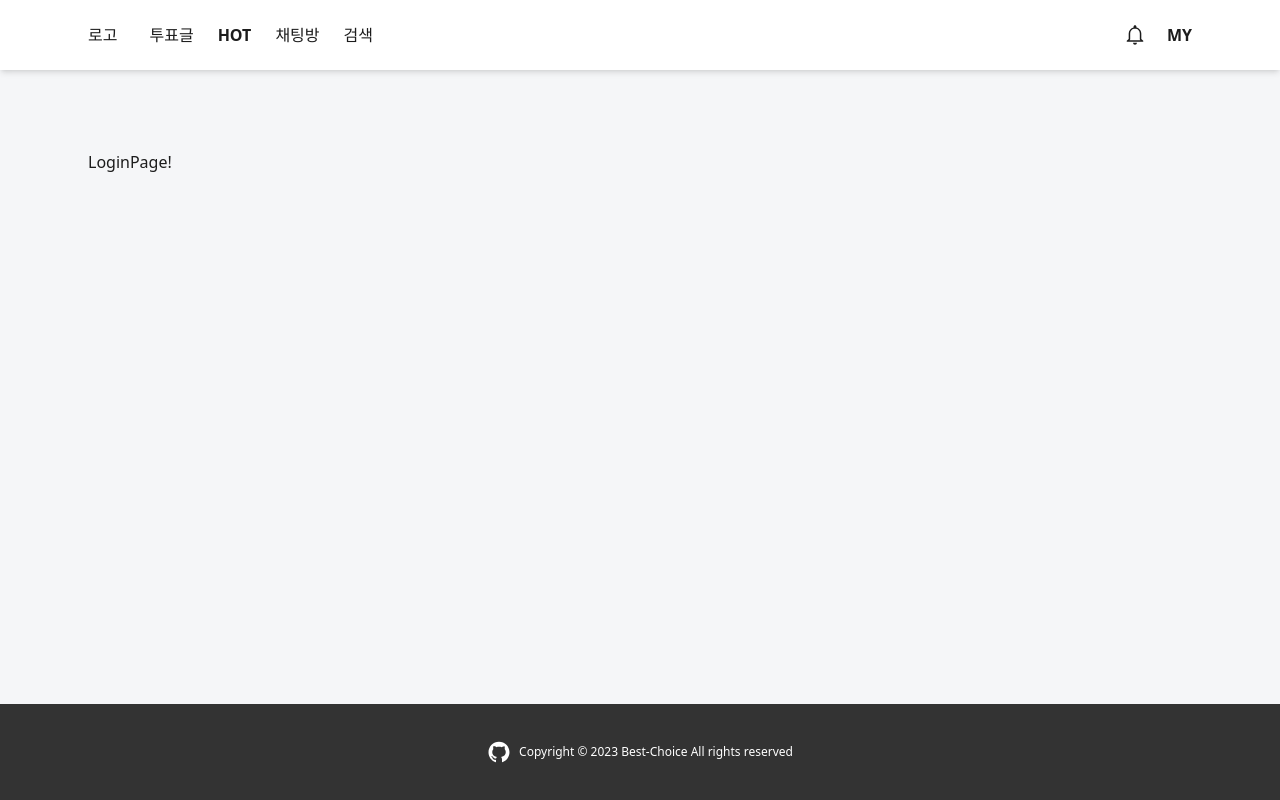
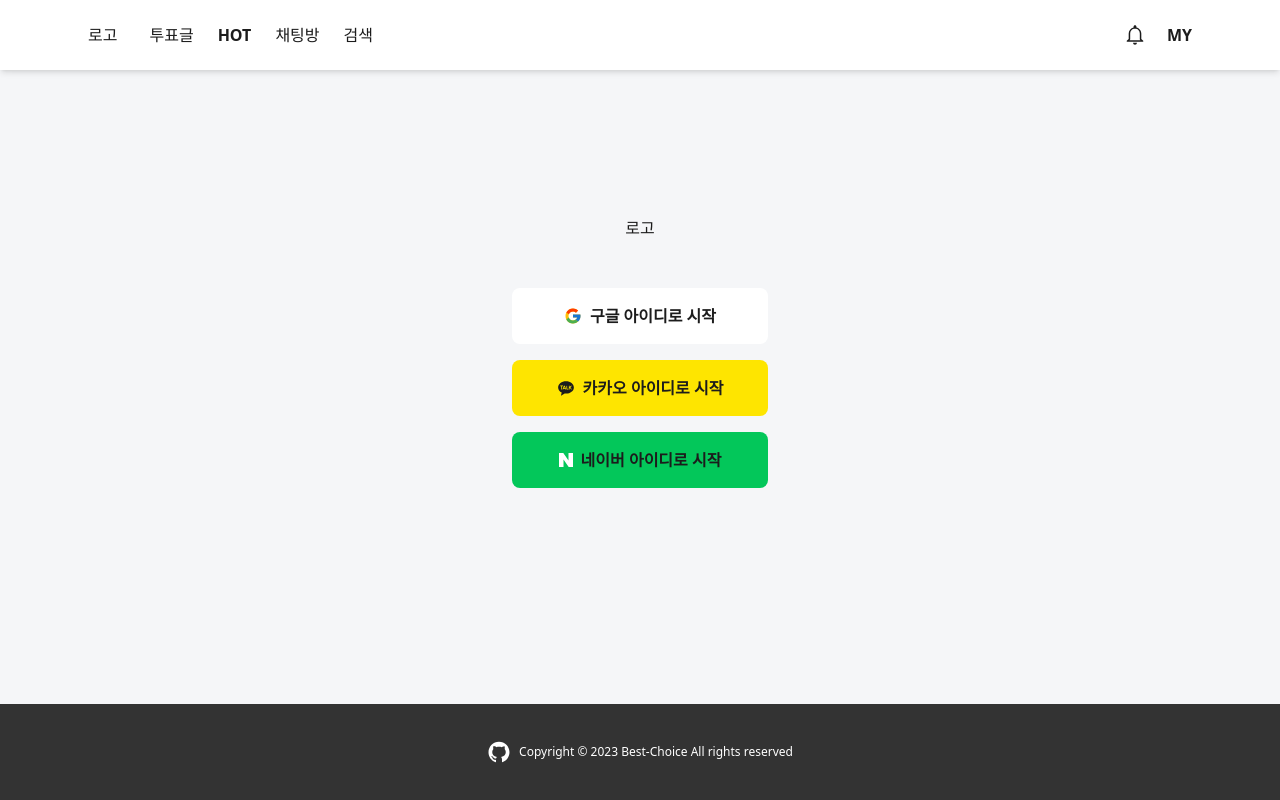
Before and after one commit to j2yn34/best-choice-fe, a React (Vite) app: page /login in a window 1280 px wide. Built offline with nearby package versions, Linux system fonts and the light colour scheme.

Commit message:
Add: 로그인 페이지 레이아웃 구현
- 소셜 로그인 버튼 생성

```diff
--- a/src/views/LoginPage.tsx
+++ b/src/views/LoginPage.tsx
@@ -1,5 +1,35 @@
+import { FcGoogle } from "react-icons/fc";
+import { RiKakaoTalkFill } from "react-icons/ri";
+import { SiNaver } from "react-icons/si";
+
 const LoginPage = (): JSX.Element => {
-  return <div>LoginPage!</div>;
+  return (
+    <div className="fixed inset-0 flex items-center justify-center mb-24">
+      <div className="flex flex-col items-center gap-12">
+        <span>로고</span>
+        <div className="flex flex-col gap-4">
+          <button className="btn w-64 h-14 border-0 bg-white hover:bg-blue-100">
+            <span className="text-lg">
+              <FcGoogle />
+            </span>
+            <span className="text-base">구글 아이디로 시작</span>
+          </button>
+          <button className="btn w-64 h-14 border-0 bg-[#fee500] hover:bg-[#fada0a]">
+            <span className="text-lg">
+              <RiKakaoTalkFill />
+            </span>
+            <span className="text-base">카카오 아이디로 시작</span>
+          </button>
+          <button className="btn w-64 h-14 border-0 bg-[#03c75a] hover:bg-[#17b75e]">
+            <span className="text-white">
+              <SiNaver />
+            </span>
+            <span className="text-base">네이버 아이디로 시작</span>
+          </button>
+        </div>
+      </div>
+    </div>
+  );
 };
 
 export default LoginPage;
```
